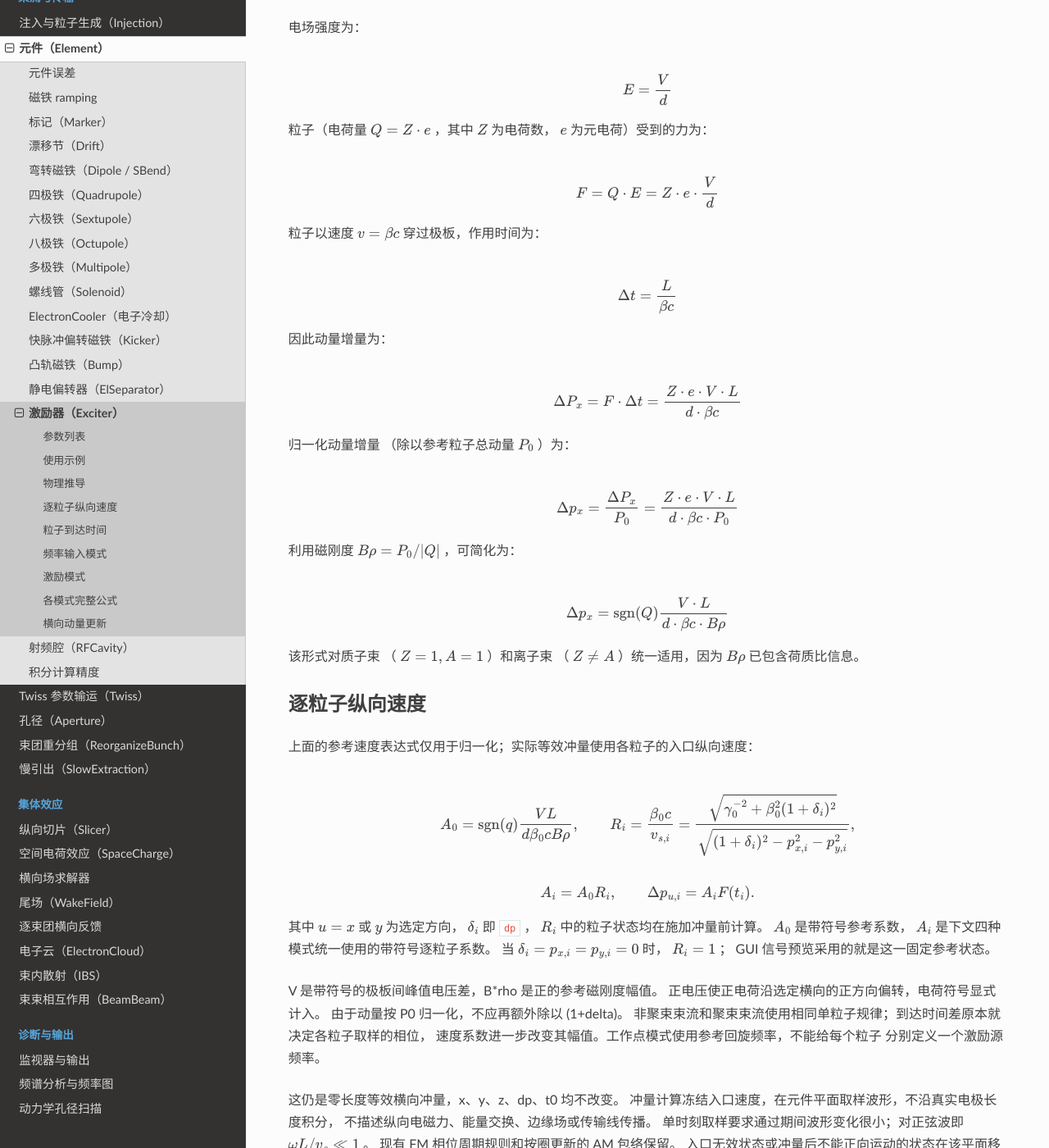
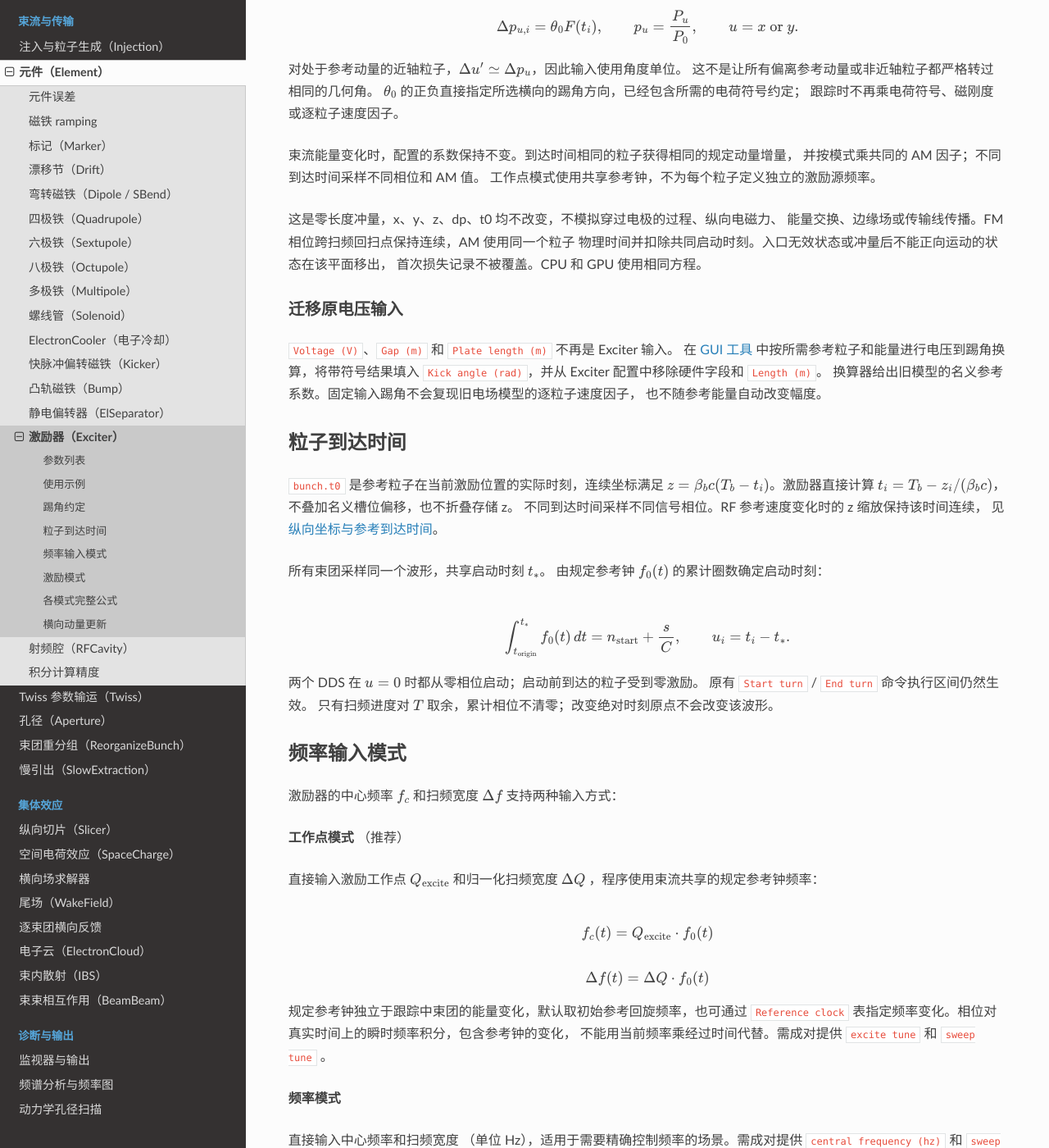
Before and after one commit to changmx/PASS, a Sphinx documentation site: the page built from docs/source/zh/element/exciter.rst, in a window 1280 px wide and 1400 px high, scrolled down 3984 px. Shown: the whole window at 82% size. Built offline with Sphinx 7.4.7 and the Read the Docs theme 3.1.0, drawn with Linux system fonts in a browser that asks for light colours; some of the changed text lies outside the part shown.

Commit message:
fix: the phase of each exciter's period is not reset

```diff
--- a/docs/source/zh/element/exciter.rst
+++ b/docs/source/zh/element/exciter.rst
@@ -1,9 +1,10 @@
 激励器（Exciter）
 ========================
 
-本模块介绍 PASS 中的横向激励器元件 **Exciter** ，用于通过时变电场对束流施加横向动量扰动。激励器在 工作点 测量、束流不稳定性研究、发射度增长等场景中广泛应用。
+本模块介绍 PASS 中的横向激励器元件 **Exciter** ，用于通过规定的横向踢角波形对束流施加动量扰动。激励器在 工作点 测量、束流不稳定性研究、发射度增长等场景中广泛应用。
 
 PASS 中的激励器为 **薄透镜元件** （ ``length = 0`` ），仅改变粒子横向动量（ :math:`p_x` 或 :math:`p_y` ），不改变位置坐标。
+长度在内部固定，不是输入参数。
 
 - 核心特征：
 
@@ -37,12 +38,6 @@
      - m
      - ``必填``
      - 元件出口或零长度作用点的纵向位置。
-   * - ``length``
-     - ``Length (m)``
-     - ``float``
-     - m
-     - ``0.0``
-     - 元件长度 （必须为 0）
    * - ``is_enabled``
      - ``Enable``
      - ``bool``
@@ -87,7 +82,7 @@
      - 孔径参数值 （默认 ``[]`` ，含义随类型而异，详见孔径章节）
 
 
-硬件参数
+踢角幅度
 ~~~~~~~~~~
 
 .. list-table::
@@ -100,24 +95,12 @@
      - 单位
      - 默认值
      - 说明
-   * - ``voltage``
-     - ``Voltage (V)``
+   * - ``kick_angle``
+     - ``Kick angle (rad)``
      - ``float``
-     - V
+     - rad
      - ``必填``
-     - 有限的带符号极板间峰值电压差；正电压使正电荷沿选定横向的正方向偏转
-   * - ``gap``
-     - ``Gap (m)``
-     - ``float``
-     - m
-     - ``必填``
-     - 有限正极板间距
-   * - ``plate_length``
-     - ``Plate length (m)``
-     - ``float``
-     - m
-     - ``必填``
-     - 有限非负极板有效长度；为零时冲量为零
+     - 两个 DDS 信号共用的有限带符号名义踢角幅度，作为归一化横向动量增量施加；双频将两路信号相加而不除以二
 
 
 频率参数
@@ -142,13 +125,13 @@
      - ``float | None``
      - -
      - ``None``
-     - 激励工作点 :math:`Q_{\text{excite}}` ，运行时自动计算 :math:`f_c = Q_{\text{excite}} \cdot f_0`
+     - 激励工作点 :math:`Q_{\text{excite}}` ，使用共享规定参考钟计算 :math:`f_c(t) = Q_{\text{excite}} f_0(t)`
    * - ``sweep_tune``
      - ``Sweep tune``
      - ``float | None``
      - -
      - ``None``
-     - 归一化扫频宽度 :math:`\Delta Q` ，运行时自动计算 :math:`\Delta f = \Delta Q \cdot f_0`
+     - 归一化扫频宽度 :math:`\Delta Q` ，使用共享规定参考钟计算 :math:`\Delta f(t) = \Delta Q f_0(t)`
 
 
 **频率模式** ：
@@ -177,7 +160,7 @@
      - 扫频宽度 :math:`\Delta f`
 
 
-**通用频率参数** （两种模式均需提供）：
+**通用频率参数** ：
 
 .. list-table::
    :header-rows: 1
@@ -195,12 +178,18 @@
      - s
      - ``必填``
      - 扫频周期 :math:`T` 适用模式：所有模式.
+   * - ``dual_sweep_offset``
+     - ``Dual sweep offset``
+     - ``float``
+     - T 的比例
+     - ``0.5``
+     - DDS1 相对 DDS2 的扫频进度提前量，范围 [0, 1]。非 0.5 时警告并按填写值计算；不是正弦载波相位差。
    * - ``fm_dual_frequency``
      - ``FM dual frequency (Hz)``
-     - ``float``
+     - ``float | None``
      - Hz
-     - ``必填``
-     - 双频频率参数 :math:`f_d` 适用模式：dual_fm / dual_fm_am.
+     - ``None``
+     - 已停用，仅接受旧输入兼容，不参与计算；双频模式下填写值与 :math:`1/T` 不一致时警告。
 
 
 幅度调制（AM）参数
@@ -231,15 +220,15 @@
    * - ``am_delta0``
      - ``AM delta0``
      - ``float``
-     - -
+     - m
      - ``必填``
      - 初始束流扩散范围 适用模式：single_fm_am / dual_fm_am.
    * - ``am_k_const``
      - ``AM k const``
      - ``float``
-     - -
+     - :math:`\mathrm{m}^2`
      - ``必填``
-     - 发射度增长系数 适用模式：single_fm_am / dual_fm_am.
+     - 模型归一化系数 适用模式：single_fm_am / dual_fm_am.
 
 
 .. note::
@@ -254,7 +243,7 @@
 输入文件示例
 ~~~~~~~~~~~~~~~~
 
-以下示例取自 ``input/beam0.json`` ，使用工作点模式：
+以下示例使用工作点模式：
 
 .. code-block:: json
 
@@ -262,19 +251,16 @@
        "Exciter_x": {
            "S (m)": 0.0,
            "Command": "Exciter",
-           "Length (m)": 0.0,
            "Enable": false,
            "Mode": "single_fm",
            "Direction": "x",
            "Start turn": 100,
            "End turn": 1000,
-           "Voltage (V)": 1000.0,
-           "Gap (m)": 0.1,
-           "Plate length (m)": 0.3,
+           "Kick angle (rad)": 1e-4,
            "Excite tune": 0.44,
            "Sweep tune": 0.02,
            "Period (s)": 1e-3,
-           "FM dual frequency (Hz)": 0.0,
+           "Dual sweep offset": 0.5,
            "AM t ext (s)": 0.0,
            "AM r0 (m)": 0.0,
            "AM delta0": 0.0,
@@ -296,8 +282,8 @@
 ~~~~~~~~~~~~~~~~
 
 - **tune 测量** ：推荐 ``single_fm`` ，简单有效，扫频覆盖工作点
-- **发射度增长研究** ：推荐 ``single_fm_am`` ，时变幅度模拟绝热增长
-- **多 tune 峰覆盖** ：推荐 ``dual_fm`` ，双段扫频产生复杂频谱
+- **发射度增长研究** ： ``single_fm_am`` 提供随时间变化的激励幅度
+- **两个 DDS 通道** ： ``dual_fm`` 将两路各自连续积累相位的扫频信号相加，默认错开半个扫频周期
 - **复杂不稳定性研究** ：推荐 ``dual_fm_am`` ，最完整的激励模式
 
 参数选择建议
@@ -306,88 +292,41 @@
 - **激励工作点** ：设为束流工作点 :math:`Q_x` （水平）或 :math:`Q_y` （垂直）
 - **归一化扫频宽度** ：取决于色散和 工作点 展宽，通常为 0.01~0.05
 - **扫频周期** ：应远大于回旋周期 :math:`1/f_0` ，保证足够的频率分辨率
-- **电压** ：根据所需 动量更新 幅度反推，典型值为百伏至千伏量级
+- **踢角** ：直接填写以 rad 为单位的带符号名义幅度，或在 :doc:`../gui_tools` 中按指定参考粒子和能量将电压换算为踢角
 - **AM 参数** ： :math:`r_0` 与 :math:`\delta_0` 取同量级， :math:`t_{\text{ext}}` 根据束流扩散时间尺度设定
 
-物理推导
+踢角约定
 --------
 
-激励器由一对平行极板组成，极板间施加电压 :math:`V` ，极板间距 :math:`d` ，极板有效长度 :math:`L` 。
-
-电场强度为：
+令 :math:`\theta_0=\text{Kick angle (rad)}`。元件施加规定的归一化横向动量增量，
+采用与 :doc:`kicker` 相同的名义小角度约定：
 
 .. math::
 
-  E = \frac{V}{d}
+   \Delta p_{u,i}=\theta_0 F(t_i),\qquad p_u=\frac{P_u}{P_0},\qquad u=x\ \text{or}\ y.
 
-粒子（电荷量 :math:`Q = Z \cdot e` ，其中 :math:`Z` 为电荷数， :math:`e` 为元电荷）受到的力为：
+对处于参考动量的近轴粒子，:math:`\Delta u'\simeq\Delta p_u`，因此输入使用角度单位。
+这不是让所有偏离参考动量或非近轴粒子都严格转过相同的几何角。
+:math:`\theta_0` 的正负直接指定所选横向的踢角方向，已经包含所需的电荷符号约定；
+跟踪时不再乘电荷符号、磁刚度或逐粒子速度因子。
 
-.. math::
+束流能量变化时，配置的系数保持不变。到达时间相同的粒子获得相同的规定动量增量，
+并按模式乘共同的 AM 因子；不同到达时间采样不同相位和 AM 值。
+工作点模式使用共享参考钟，不为每个粒子定义独立的激励源频率。
 
-  F = Q \cdot E = Z \cdot e \cdot \frac{V}{d}
+这是零长度冲量，x、y、z、dp、t0 均不改变，不模拟穿过电极的过程、纵向电磁力、
+能量交换、边缘场或传输线传播。FM 相位跨扫频回扫点保持连续，AM 使用同一个粒子
+物理时间并扣除共同启动时刻。入口无效状态或冲量后不能正向运动的状态在该平面移出，
+首次损失记录不被覆盖。CPU 和 GPU 使用相同方程。
 
-粒子以速度 :math:`v = \beta c` 穿过极板，作用时间为：
+迁移原电压输入
+~~~~~~~~~~~~~~
 
-.. math::
-
-  \Delta t = \frac{L}{\beta c}
-
-因此动量增量为：
-
-.. math::
-
-  \Delta P_x = F \cdot \Delta t = \frac{Z \cdot e \cdot V \cdot L}{d \cdot \beta c}
-
-归一化动量增量 （除以参考粒子总动量 :math:`P_0` ）为：
-
-.. math::
-
-  \Delta p_x = \frac{\Delta P_x}{P_0} = \frac{Z \cdot e \cdot V \cdot L}{d \cdot \beta c \cdot P_0}
-
-利用磁刚度 :math:`B\rho = P_0 / |Q|` ，可简化为：
-
-.. math::
-
-  \Delta p_x = \operatorname{sgn}(Q)\frac{V \cdot L}{d \cdot \beta c \cdot B\rho}
-
-该形式对质子束 （ :math:`Z=1, A=1` ）和离子束 （ :math:`Z \neq A` ）统一适用，因为 :math:`B\rho` 已包含荷质比信息。
-
-逐粒子纵向速度
---------------
-
-上面的参考速度表达式仅用于归一化；实际等效冲量使用各粒子的入口纵向速度：
-
-.. math::
-
-   A_0=\operatorname{sgn}(q)\frac{VL}{d\beta_0c B\rho},\qquad
-   R_i=\frac{\beta_0c}{v_{s,i}}
-      =\frac{\sqrt{\gamma_0^{-2}+\beta_0^2(1+\delta_i)^2}}
-            {\sqrt{(1+\delta_i)^2-p_{x,i}^2-p_{y,i}^2}},
-
-.. math::
-
-   A_i=A_0R_i,\qquad \Delta p_{u,i}=A_iF(t_i).
-
-其中 :math:`u=x` 或 :math:`y` 为选定方向， :math:`\delta_i` 即 ``dp`` ，
-:math:`R_i` 中的粒子状态均在施加冲量前计算。
-:math:`A_0` 是带符号参考系数， :math:`A_i` 是下文四种模式统一使用的带符号逐粒子系数。
-当 :math:`\delta_i=p_{x,i}=p_{y,i}=0` 时， :math:`R_i=1` ；
-GUI 信号预览采用的就是这一固定参考状态。
-
-V 是带符号的极板间峰值电压差，B*rho 是正的参考磁刚度幅值。
-正电压使正电荷沿选定横向的正方向偏转，电荷符号显式计入。
-由于动量按 P0 归一化，不应再额外除以 (1+delta)。
-非聚束束流和聚束束流使用相同单粒子规律；到达时间差原本就决定各粒子取样的相位，
-速度系数进一步改变其幅值。工作点模式使用参考回旋频率，不能给每个粒子
-分别定义一个激励源频率。
-
-这仍是零长度等效横向冲量，x、y、z、dp、t0 均不改变。
-冲量计算冻结入口速度，在元件平面取样波形，不沿真实电极长度积分，
-不描述纵向电磁力、能量交换、边缘场或传输线传播。
-单时刻取样要求通过期间波形变化很小；对正弦波即 :math:`\omega L/v_s\ll1` 。
-现有 FM 相位周期规则和按圈更新的 AM 包络保留。
-入口无效状态或冲量后不能正向运动的状态在该平面移出，首次损失记录不被覆盖。
-CPU 和 GPU 使用相同方程。
+``Voltage (V)``、``Gap (m)`` 和 ``Plate length (m)`` 不再是 Exciter 输入。
+在 :doc:`../gui_tools` 中按所需参考粒子和能量进行电压到踢角换算，将带符号结果填入
+``Kick angle (rad)``，并从 Exciter 配置中移除硬件字段和 ``Length (m)``。
+换算器给出旧模型的名义参考系数。固定输入踢角不会复现旧电场模型的逐粒子速度因子，
+也不随参考能量自动改变幅度。
 
 粒子到达时间
 ------------
@@ -396,7 +335,19 @@
 :math:`z=\beta_b c(T_b-t_i)`。激励器直接计算
 :math:`t_i=T_b-z_i/(\beta_b c)`，不叠加名义槽位偏移，也不折叠存储 z。
 不同到达时间采样不同信号相位。RF 参考速度变化时的 z 缩放保持该时间连续，
-见 :ref:`zh-longitudinal-reference`。激励波形自身的周期约化规则保持不变。
+见 :ref:`zh-longitudinal-reference`。
+
+所有束团采样同一个波形，共享启动时刻 :math:`t_*`。
+由规定参考钟 :math:`f_0(t)` 的累计圈数确定启动时刻：
+
+.. math::
+
+   \int_{t_{\rm origin}}^{t_*} f_0(t)\,dt=n_{\rm start}+\frac{s}{C},
+   \qquad u_i=t_i-t_*.
+
+两个 DDS 在 :math:`u=0` 时都从零相位启动；启动前到达的粒子受到零激励。
+原有 ``Start turn`` / ``End turn`` 命令执行区间仍然生效。
+只有扫频进度对 :math:`T` 取余，累计相位不清零；改变绝对时刻原点不会改变该波形。
 
 频率输入模式
 ------------
@@ -405,17 +356,19 @@
 
 **工作点模式** （推荐）
 
-直接输入激励工作点 :math:`Q_{\text{excite}}` 和归一化扫频宽度 :math:`\Delta Q` ，程序在运行时根据束流参数自动计算频率：
+直接输入激励工作点 :math:`Q_{\text{excite}}` 和归一化扫频宽度 :math:`\Delta Q` ，程序使用束流共享的规定参考钟频率：
 
 .. math::
 
-  f_c = Q_{\text{excite}} \cdot f_0
+  f_c(t) = Q_{\text{excite}} \cdot f_0(t)
 
 .. math::
 
-  \Delta f = \Delta Q \cdot f_0
+  \Delta f(t) = \Delta Q \cdot f_0(t)
 
-此模式下无需手动计算频率，且自动适应不同能量和周长的束流。需成对提供 ``excite tune`` 和 ``sweep tune`` 。
+规定参考钟独立于跟踪中束团的能量变化，默认取初始参考回旋频率，也可通过
+``Reference clock`` 表指定频率变化。相位对真实时间上的瞬时频率积分，包含参考钟的变化，
+不能用当前频率乘经过时间代替。需成对提供 ``excite tune`` 和 ``sweep tune`` 。
 
 **频率模式**
 
@@ -445,15 +398,15 @@
   * - ``single_fm_am``
     - 单段扫频
     - 时变幅度
-    - 扫频 + 幅度绝热增长
+    - 扫频 + 时变幅度
   * - ``dual_fm``
-    - 双段扫频
+    - 两个 DDS 扫频
     - 常值幅度
-    - 复杂频谱覆盖
+    - 两路各自连续相位的信号相加
   * - ``dual_fm_am``
-    - 双段扫频
+    - 两个 DDS 扫频
     - 时变幅度
-    - 最复杂的激励模式
+    - 两路信号乘相同 AM 因子
 
 
 频率调制（FM）维度
@@ -461,43 +414,60 @@
 
 **单段线性扫频（single）**
 
-在一个周期 :math:`T` 内，相位为：
+令 :math:`u=t-t_*` 为共同启动后的经过时间， :math:`\tau=u\bmod T`。
+中心频率和扫频宽度为常量时，相位为：
 
 .. math::
 
-  \theta(\tau) = 2\pi f_c \cdot \tau + \frac{\pi \Delta f}{T} \cdot \tau (\tau - T)
+  \phi_2(u)=2\pi f_cu+\frac{\pi\Delta f}{T}\tau(\tau-T).
 
-其中 :math:`\tau = t \bmod T` 为周期内时间， :math:`f_c` 为中心频率， :math:`\Delta f` 为扫频宽度。
+载波项使用完整经过时间 :math:`u`，跨过扫频边界时不清零相位。
 
 瞬时频率为：
 
 .. math::
 
-  f(t) = f_c + \frac{\Delta f}{T}\left(\tau - \frac{T}{2}\right)
+  f_s(u)=f_c+\Delta f\left(\frac{u\bmod T}{T}-\frac12\right).
 
 - 当 :math:`\tau = 0` 时， :math:`f = f_c - \Delta f / 2` （起始频率）
 - 当 :math:`\tau = T/2` 时， :math:`f = f_c` （中心频率）
-- 当 :math:`\tau = T` 时， :math:`f = f_c + \Delta f / 2` （终止频率）
+- 当 :math:`\tau\to T^-` 时， :math:`f\to f_c+\Delta f/2`；回扫点跳回起始频率
 
 频率在 :math:`[f_c - \Delta f/2,\; f_c + \Delta f/2]` 范围内线性扫描，每 :math:`T` 秒重复一次。中心频率 :math:`f_c` 应接近 :math:`Q \cdot f_0` （工作点乘回旋频率），以覆盖束流的共振频率。
 
-**双段扫频（dual）**
+**两个 DDS 扫频（dual）**
 
-一个周期分为前后两半，各使用不同的相位公式，同时引入余弦包络 :math:`2\cos(\frac{\pi}{2}\Delta f \cdot \tau)` ：
-
-前半周期 :math:`[0,\; T/2]` ：
+每个 DDS 都扫描完整频率范围，频率交叉后仍保持各自通道身份。
+令 :math:`\alpha=\text{Dual sweep offset}`， :math:`\delta=\alpha T`：
 
 .. math::
 
-  \theta_1(\tau) = 2\pi f_c \cdot \tau + \pi \Delta f \cdot (f_d \cdot \tau - 0.5) \cdot \tau
-
-后半周期 :math:`[T/2,\; T]` ：
+   f_1(u)=f_s(u+\delta),\qquad f_2(u)=f_s(u),
+   \qquad S(x)=f_cx+\frac{\Delta f}{2T}(x\bmod T)((x\bmod T)-T),
 
 .. math::
 
-  \theta_2(\tau) = 2\pi f_c \cdot \tau + \pi \Delta f \cdot (\tau - T/2) \cdot (f_d \cdot \tau - 1.0)
+   \phi_1(u)=2\pi[S(u+\delta)-S(\delta)],\qquad
+   \phi_2(u)=2\pi S(u).
 
-其中 :math:`f_d` 为双频频率参数。余弦包络在 :math:`\tau = 0` 时最大 （ :math:`2A` ），随时间衰减，减少周期边界处的不连续性。双段相位公式产生更复杂的频谱结构，可同时覆盖多个 工作点 峰。
+减去 :math:`S(\delta)` 保证任意扫频偏移下，两个 DDS 的初始相位都为零。
+默认 :math:`\alpha=0.5` 时，DDS1 在半周期回扫，DDS2 在整周期回扫，
+并非让两个正弦载波相差半个周期。修改该偏移会给出警告，仍按所填值计算。
+两路信号直接相加，无 AM 时峰值上界为 :math:`2|\theta_0|`，没有额外施加的余弦包络。
+两个信号共用一个 ``Kick angle (rad)`` 设置和同一个 AM 因子，没有分路幅度输入，
+也不自动除以二。
+
+工作点模式的参考钟随时间变化时，使用一般积分定义：
+
+.. math::
+
+   f_j(t_*+u)=f_0(t_*+u)
+      \left[Q_{\rm excite}+\Delta Q
+      \left(\frac{(u+\delta_j)\bmod T}{T}-\frac12\right)\right],
+   \qquad \phi_j(u)=2\pi\int_0^u f_j(t_*+v)\,dv,
+   \qquad (\delta_1,\delta_2)=(\alpha T,0).
+
+此处仍是连续波形模型，不模拟硬件的采样保持台阶。
 
 
 幅度调制（AM）维度
@@ -507,26 +477,28 @@
 
 .. math::
 
-  A_i(t) = A_i = A_0R_i
+  A(u) = \theta_0
 
-不施加随时间变化的 AM 包络。带符号系数仍包含入口速度因子，
-因此可以因粒子不同或各次通过时的状态不同而变化。
+不施加随时间变化的 AM 包络。带符号系数就是固定配置的踢角，
+不随粒子速度或参考能量变化。
 
 **时变幅度（am）**
 
-基于束流扩散/增长模型，激励幅度随时间增长：
+基于束流扩散/增长模型，激励幅度随时间变化，不一定单调增加：
 
 .. math::
 
-  A_i(t) = A_i \cdot \text{am\_factor}(t)
+  A(u) = \theta_0 \cdot \text{am\_factor}(u)
 
-其中 :math:`\text{am\_factor}(t)` 是无量纲的时变缩放因子：
+其中 :math:`\text{am\_factor}(u)` 是无量纲的时变缩放因子：
 
 .. math::
 
-  \text{am\_factor}(t) = \sqrt{\frac{\delta^2(t)}{f_0 \cdot k_{\text{const}}}}
+  \text{am\_factor}(u) = \sqrt{\frac{\delta^2(u)}{f_{0,*} \cdot k_{\text{const}}}}
 
-其中 :math:`t = n_{\text{eff}} / f_0` 为从激励开始的真实时间 （秒）， :math:`n_{\text{eff}}` 为有效激励圈数。
+AM 与 FM 使用同一物理经过时间 :math:`u_i=t_i-t_*`，包含各粒子的到达偏移，
+连续求值而不取整到圈。固定归一化频率 :math:`f_{0,*}=f_0(t_*)` 来自共同启动时
+的规定参考钟，不跟随被跟踪束团的能量变化或后续参考钟频率变化。启动前 AM 为零。
 
 初始发射度占比：
 
@@ -534,28 +506,36 @@
 
   \varepsilon = \exp\!\left(-\frac{r_0^2}{\delta_0^2}\right)
 
-时变发射度平方：
+AM 模型的辅助扩散量：
 
 .. math::
 
-  \delta^2(t) = \frac{r_0^2 (1 - \varepsilon)}{L^2 \cdot D}
+  \delta^2(u) = \frac{r_0^2 (1 - \varepsilon)}{L^2 \cdot D}
 
 其中：
 
 .. math::
 
-  L = \ln\!\left(\frac{t}{t_{\text{ext}}}(1 - \varepsilon) + \varepsilon\right)
+  L = \ln\!\left(\frac{u}{t_{\text{ext}}}(1 - \varepsilon) + \varepsilon\right)
 
 .. math::
 
-  D = t_{\text{ext}} \cdot \varepsilon + t (1 - \varepsilon)
+  D = t_{\text{ext}} \cdot \varepsilon + u (1 - \varepsilon)
+
+长度使用米、时间使用秒时，:math:`\delta^2(u)` 的单位为
+:math:`\mathrm{m}^2/\mathrm{s}`，:math:`k_{\text{const}}` 的单位为
+:math:`\mathrm{m}^2`，从而使 :math:`\text{am\_factor}` 无量纲。
+
+扩散公式保持原样，在 :math:`u=t_{\text{ext}}` 发散。应选择激励窗口，使粒子的
+经过时间小于该值。GUI 拒绝达到这一边界的预览，输入校验对达到边界的参考时间窗口
+给出警告；跟踪中不新增幅度截断。
 
 物理意义：
 
 - :math:`r_0` ：初始束流尺寸
 - :math:`\delta_0` ：初始束流扩散范围
 - :math:`t_{\text{ext}}` ：束流扩散特征时间
-- :math:`k_{\text{const}}` ：发射度增长系数
+- :math:`k_{\text{const}}` ：模型归一化系数
 - :math:`\varepsilon` ：初始发射度占比 （ :math:`r_0 / \delta_0` 比值的度量）
 
 这一规定的 AM 包络用于横向激励和扩散研究，本身不计算发射度增长或机械能增益。
@@ -564,50 +544,33 @@
 各模式完整公式
 --------------
 
-1. **single_fm** （单段扫频 + 常值幅度）
+1. **single_fm** （一个 DDS + 常值幅度）
 
 .. math::
 
-  \text{kick}(\tau) = A_i \cdot \sin\!\left(2\pi f_c \cdot \tau + \frac{\pi \Delta f}{T} \cdot \tau (\tau - T)\right)
+  \text{kick}_i=\theta_0\sin\phi_2(u_i).
 
-2. **single_fm_am** （单段扫频 + 时变幅度）
+2. **single_fm_am** （一个 DDS + 时变幅度）
 
 .. math::
 
-  \text{kick}(\tau) = A_i \cdot \text{am\_factor}(t) \cdot \sin\!\left(2\pi f_c \cdot \tau + \frac{\pi \Delta f}{T} \cdot \tau (\tau - T)\right)
+  \text{kick}_i=\theta_0\,\text{am\_factor}(u_i)\sin\phi_2(u_i).
 
-3. **dual_fm** （双段扫频 + 常值幅度）
-
-前半周期 （ :math:`0 \le \tau \le T/2` ）：
+3. **dual_fm** （两个 DDS + 常值幅度）
 
 .. math::
 
-  \text{kick} = 2 A_i \cos\!\left(\frac{\pi}{2} \Delta f \cdot \tau\right) \sin\!\left(2\pi f_c \cdot \tau + \pi \Delta f (f_d \cdot \tau - 0.5) \tau\right)
+  \text{kick}_i=\theta_0[\sin\phi_1(u_i)+\sin\phi_2(u_i)].
 
-后半周期 （ :math:`T/2 < \tau \le T` ）：
+4. **dual_fm_am** （两个 DDS + 时变幅度）
 
 .. math::
 
-  \text{kick} = 2 A_i \cos\!\left(\frac{\pi}{2} \Delta f \cdot \tau\right) \sin\!\left(2\pi f_c \cdot \tau + \pi \Delta f (\tau - T/2)(f_d \cdot \tau - 1.0)\right)
+  \text{kick}_i=\theta_0\,\text{am\_factor}(u_i)[\sin\phi_1(u_i)+\sin\phi_2(u_i)].
 
-4. **dual_fm_am** （双段扫频 + 时变幅度）
-
-前半周期 （ :math:`0 \le \tau \le T/2` ）：
-
-.. math::
-
-  \text{kick} = 2 A_i \cdot \text{am\_factor}(t) \cos\!\left(\frac{\pi}{2} \Delta f \cdot \tau\right) \sin\!\left(2\pi f_c \cdot \tau + \pi \Delta f (f_d \cdot \tau - 0.5) \tau\right)
-
-后半周期 （ :math:`T/2 < \tau \le T` ）：
-
-.. math::
-
-  \text{kick} = 2 A_i \cdot \text{am\_factor}(t) \cos\!\left(\frac{\pi}{2} \Delta f \cdot \tau\right) \sin\!\left(2\pi f_c \cdot \tau + \pi \Delta f (\tau - T/2)(f_d \cdot \tau - 1.0)\right)
-
-对粒子 :math:`i` ， :math:`\tau=t_i\bmod T` ， :math:`A_i=A_0R_i` ，定义见上文。
-AM 自变量为按圈计算的时间 :math:`t=n_{\rm eff}/f_0` ，
-与粒子到达时间 :math:`t_i` 不同。
-上述公式给出最终归一化冲量，已包含电荷符号和入口速度因子，不再重复乘这两个因子。
+对粒子 :math:`i`，:math:`u_i=t_i-t_*`，:math:`\theta_0` 为配置的带符号踢角；
+:math:`u_i<0` 时激励为零。FM 和 AM 使用同一个物理经过时间 :math:`u_i`。
+上述公式给出最终归一化动量增量，跟踪时不再进行额外的幅度换算。
 
 横向动量更新
 ------------
```
Also changed, not shown: docs/source/en/element/exciter.rst (+163 -186 lines), 1 other file.
